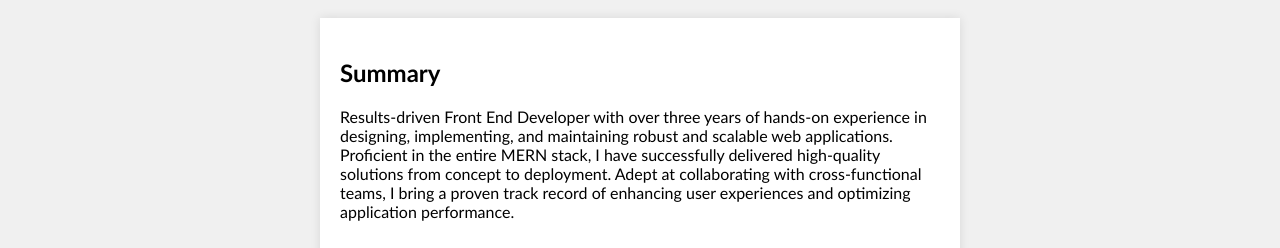
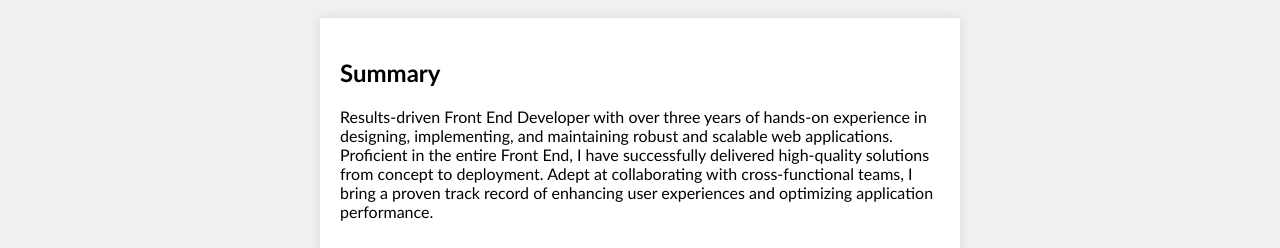
Before and after one commit to durgaprasadinikoti/myPortfolio, a plain HTML site: page index.html in a window 1280 px wide. Shown: the part 195-443 px from the top of the page. Drawn offline with nearby package versions, Linux system fonts and the light colour scheme; a script that the page names is missing.

Commit message:
Update index.html

```diff
--- a/index.html
+++ b/index.html
@@ -39,7 +39,7 @@
       <p>
         Results-driven Front End Developer with over three years of hands-on
         experience in designing, implementing, and maintaining robust and
-        scalable web applications. Proficient in the entire MERN stack, I have
+        scalable web applications. Proficient in the entire Front End, I have
         successfully delivered high-quality solutions from concept to
         deployment. Adept at collaborating with cross-functional teams, I bring
         a proven track record of enhancing user experiences and optimizing
```
